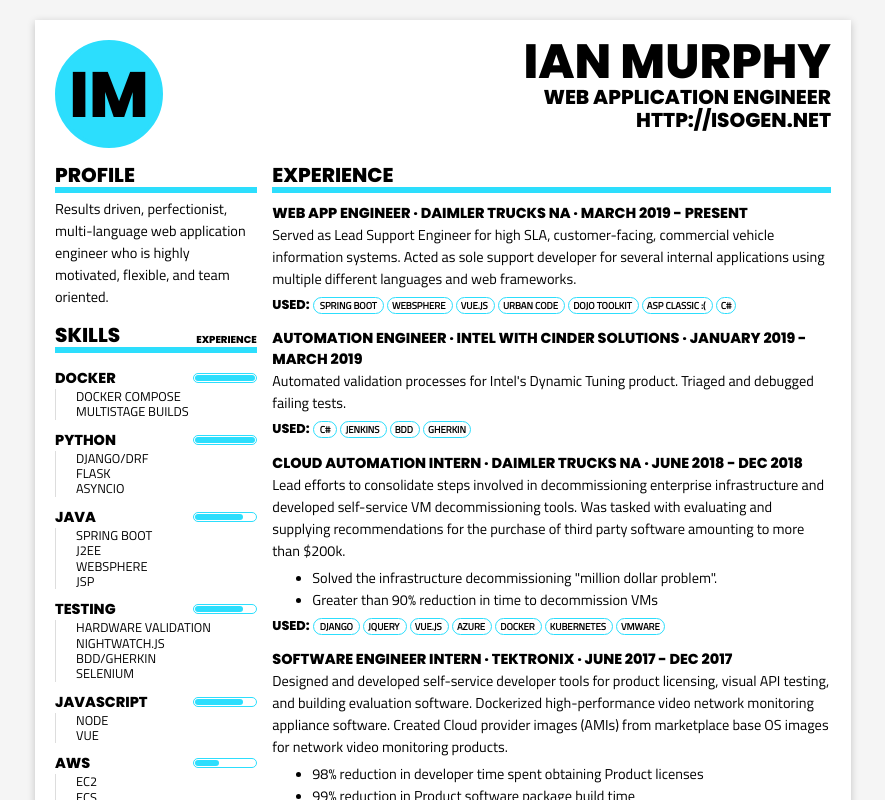
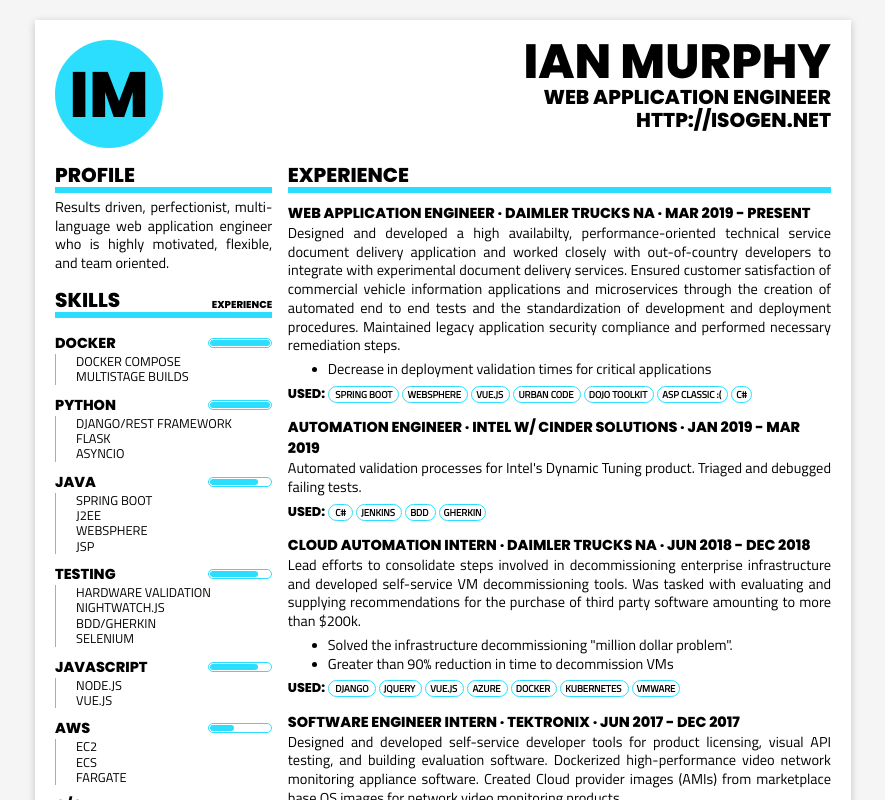
Before and after one commit to 3jackdaws/vue-ui-boilerplate, a Vue app: page /#/ in a window 1280 px wide. Shown: the top 800 px of the page, without its empty margins (197-1082 px from the left). Built offline with nearby package versions, Linux system fonts and the light colour scheme.

Commit message:
First page done

```diff
--- a/public/index.html
+++ b/public/index.html
@@ -4,8 +4,8 @@
     <meta charset="utf-8">
     <meta http-equiv="X-UA-Compatible" content="IE=edge">
     <meta name="viewport" content="width=device-width,initial-scale=1.0">
-    <link rel="icon" href="<%= BASE_URL %>favicon.ico">
-    <title>Resume</title>
+    <link rel="icon" href="<%= BASE_URL %>favicon.png">
+    <title></title>
     <link href="https://fonts.googleapis.com/css?family=Poppins:800|Aleo:300|Titillium+Web" rel="stylesheet">
   </head>
   <body>
--- a/src/App.vue
+++ b/src/App.vue
@@ -8,7 +8,7 @@
 
 
 export default {
-  name: 'LayoutDefault',
+  name: 'App',
 
   components: {
 
--- a/src/components/resume/Resume.vue
+++ b/src/components/resume/Resume.vue
@@ -6,17 +6,27 @@
                 <column :width="columnWidth">
                     <basic-section v-if="data && data.profile" label="Profile" :text="data?data.profile : null"></basic-section>
                     <basic-section v-if="data && !data.profile" label="Objective" :text="data?data.objective : null"></basic-section>
-                    <skills :data="data?data.skills:null" :overflow.sync="overflowSkills"/>
+                    <skills :skills="data?data.skills:[]" :overflow.sync="overflowSkills"/>
                 </column>
                 <column :width="100 - columnWidth">
-                    <experience :data="data?data.experience:null" />
+                    <experience :data="data?data.experience.slice(0,4):null" />
                     <education :data="data?data.education:null" />
                 </column>
             </div>
-            <resume-footer>
+            <resume-footer id="p1-footer">
 
             </resume-footer>
         </page>
+        <!-- <page :loaded="!!data">
+            <div class="page-content">
+                <column :width="columnWidth">
+                    <skills title="More Skills" :skills="overflowSkills" />
+                </column>
+                <column :width="100 - columnWidth">
+                    <experience title="More Experience" :data="data?data.experience.slice(4):null" />
+                </column>
+            </div>
+        </page> -->
     </div>
 </template>
 
@@ -53,7 +63,7 @@
     },
     data(){
         return {
-             columnWidth:27,
+             columnWidth:29,
              loaded:false,
              overflowSkills:[]
         }
@@ -83,7 +93,19 @@
             }
         },
         overflowSkills(skills){
-            console.log(skills);
+            console.info("OVERFLOW:", skills);
+        }
+    },
+    mounted(){
+        document.addEventListener("paste", function(event){
+            let text = event.clipboardData.getData('text');
+            if (!!text){
+                console.log(text);
+            }
+        })
+
+        if(this.data.resumeName){
+            document.title = this.data.resumeName;
         }
     }
 }
@@ -131,11 +153,14 @@
         font-family: var(--primary-font);
         /*font-weight: 300;*/
         font-size: 0.9em;
+        line-height: 1.3em;
     }
 
     p{
         margin-top: 0;
         margin-bottom: 0;
+        text-align: justify;
+        text-justify: inter-cluster;
     }
 
     .section{
--- a/src/components/resume/layout/ResumeFooter.vue
+++ b/src/components/resume/layout/ResumeFooter.vue
@@ -53,9 +53,10 @@
     }
 
     .page-footer{
+        box-sizing: border-box;
         display: flex;
         justify-content: space-around;
-        padding-top: 15px;
+
         position: absolute;
         bottom:0;
         left:0;
--- a/src/components/resume/sections/Education.vue
+++ b/src/components/resume/sections/Education.vue
@@ -3,7 +3,7 @@
         <section-header>Education</section-header>
         <div v-for='degree in data' class='sub-section'>
             <h5>{{ degree.type }} in {{ degree.subject }} &middot; {{ degree.date }} &middot; {{ degree.school }}</h5>
-            <p>{{ degree.summary }}</p>
+            <!-- <p>{{ degree.summary }}</p> -->
         </div>
     </div>
 </template>
--- a/src/components/resume/sections/Experience.vue
+++ b/src/components/resume/sections/Experience.vue
@@ -1,7 +1,7 @@
 <template>
     <div class="experience section">
         <section-header>
-            Experience
+            {{ title }}
         </section-header>
         <div v-for='job in data' class='job' :key="job.title">
             <h5>{{ job.title }} &middot; {{ job.company }} &middot; {{ job.from }} - {{ job.to }}</h5>
@@ -22,7 +22,11 @@
 import Chip from '../decorations/Chip'
 export default {
     props:{
-        data:Array
+        data:Array,
+        title:{
+            default:"Experience",
+            type:String
+        }
     },
     components:{
         SectionHeader,
--- a/src/components/resume/sections/Skills.vue
+++ b/src/components/resume/sections/Skills.vue
@@ -1,11 +1,12 @@
 <template>
     <div class="skills" ref="skillsContainer">
         <section-header>
-            Skills
+            {{ title }}
+            <h6 class="section-subheader">{{ subtitle }}</h6>
             <span class="proficiency-header">Experience</span>
         </section-header>
         <div class="skill-list">
-            <div v-for='skill in data' class='sub-section' :key="skill.name" :ref="skill.name">
+            <div v-for='skill in skills' :class='{"sub-section":true, "visible":!calculating && overflow.indexOf(skill) < 0}' :key="skill.name" :ref="skill.name">
                 <h5 class="skill">
                     {{ skill.name }}
                     <span v-if="skill.level" class="proficiency-level">
@@ -23,46 +24,70 @@
 </template>
 <script>
 import SectionHeader from '../layout/SectionHeader'
+
 export default {
     components:{
         SectionHeader
     },
     props:{
-        data:Array,
-        overflow:Array
+        skills:Array,
+        overflow:{
+            default: ()=>[],
+            type: Array
+        },
+        title:{
+            default:"Skills",
+            type:String
+        },
+        subtitle:String
     },
     data(){
         return {
-            _visibleSkills:[],
+            calculating:true
         }
     },
 
-    watch:{
-        data(skills){
-            this.$nextTick(() => {
-                let containerBottom = this.$refs["skillsContainer"].getBoundingClientRect().bottom;
+    methods:{
+        getFooterTop(){
+            let footer = document.querySelector("#p1-footer");
+            return footer.getBoundingClientRect().top;
+        },
+        calcSkills(){
+            this.calculating = true;
+
+
+
             let overflowSkills = [];
-                let refs = this.$refs;
-                // console.info("Bottom: ", containerBottom)
-                this.data.forEach(function(skill, index){
-                    let node = refs[skill.name][0];
-                    let rect = node.getBoundingClientRect();
-                    let visible = rect.bottom < containerBottom;
+
+            this.skills.forEach(function(skill, index){
+                let footerTop = this.getFooterTop()
+                let node = this.$refs[skill.name][0];
+                let skillBottom = node.getBoundingClientRect().bottom;
+                let visible = skillBottom < footerTop;
+
+                console.log(skill.name, `${skillBottom} < ${footerTop}`);
 
                 // console.log(skill.name, visible);
 
                 if(!visible){
                     overflowSkills.push(skill);
                 }
-                })
+            }.bind(this))
             this.$emit("update:overflow", overflowSkills);
-            }, this);
+            this.calculating = false;
+        },
 
-        }
     },
-    miunted(){
 
-    }
+    watch:{
+        skills(n){
+            this.$nextTick(this.calcSkills);
+        },
+    },
+    mounted(){
+        this.$nextTick(this.calcSkills);
+    },
+
 }
 </script>
 
@@ -83,15 +108,23 @@
 
     .skill-list{
         overflow-y: hidden;
-        max-height: 7in;
-        border-bottom: 1px solid #ddd;
 
+    }
+
+    .sub-section{
+        transition-duration: 0.2s;
+        transition-property: opacity;
+        opacity: 0;
+    }
+
+    .visible{
+        opacity: 1;
     }
 
     .subskill-list{
         padding-left: 20px;
 
-        border-left: 1px solid #ddd;
+        border-left: 1px solid #2cdefd;
     }
 
     .subskill{
@@ -126,7 +159,12 @@
         font-family: var(--headings-font);
         font-size: 0.5em;
         float:right;
-        margin-top: 5px;
+        margin-top: 10px;
         margin-bottom: 0px;
     }
+
+    .section-subheader{
+        display: inline-block;
+        font-size: 0.5em;
+    }
 </style>
--- a/src/data.js
+++ b/src/data.js
@@ -4,7 +4,7 @@
 
 
 export default {
-    resumeName:"General Resume",
+    resumeName:"General Resume | Ian Murphy",
     resumeVersion:"2.3.0",
     applicant:"Ian Murphy",
     role:"Web Application Engineer",          //what you would consider yourself, this can be the position applied for
@@ -18,12 +18,12 @@
     experience:[                    //professional experience
         {
             company:"Daimler Trucks NA",
-            title:"Web App Engineer",
-            from:"March 2019",
+            title:"Web Application Engineer",
+            from:"Mar 2019",
             to:"Present",
-            description:"Served as Lead Support Engineer for high SLA, customer-facing, commercial vehicle information systems.  Acted as sole support developer for several internal applications using multiple different languages and web frameworks.",
+            description:"Designed and developed a high availabilty, performance-oriented technical service document delivery application and worked closely with out-of-country developers to integrate with experimental document delivery services. Ensured customer satisfaction of commercial vehicle information applications and microservices through the creation of automated end to end tests and the standardization of development and deployment procedures.  Maintained legacy application security compliance and performed necessary remediation steps.",
             results:[
-
+                "Decrease in deployment validation times for critical applications"
             ],
             technologies:[
                 "Spring Boot",
@@ -36,10 +36,10 @@
             ]
         },
         {
-            company:"Intel with Cinder Solutions",
+            company:"Intel w/ Cinder Solutions",
             title:"Automation Engineer",
-            from:"January 2019",
-            to:"March 2019",
+            from:"Jan 2019",
+            to:"Mar 2019",
             description:"Automated validation processes for Intel's Dynamic Tuning product.  Triaged and debugged failing tests.",
             results:[
 
@@ -54,7 +54,7 @@
         {
             company:"Daimler Trucks NA",
             title:"Cloud Automation Intern",
-            from:"June 2018",
+            from:"Jun 2018",
             to:"Dec 2018",
             description:"Lead efforts to consolidate steps involved in decommissioning enterprise infrastructure and developed self-service VM decommissioning tools. Was tasked with evaluating and supplying recommendations for the purchase of third party software amounting to more than $200k. ",
             results:[
@@ -74,7 +74,7 @@
         {
             company:"Tektronix",
             title:"Software Engineer Intern",
-            from:"June 2017",
+            from:"Jun 2017",
             to:"Dec 2017",
             description:"Designed and developed self-service developer tools for product licensing, visual API testing, and building evaluation software. Dockerized high-performance video network monitoring appliance software. Created Cloud provider images (AMIs) from marketplace base OS images for network video monitoring products.",
             results:[
@@ -90,29 +90,29 @@
                 "AWS",
             ]
         },
-        // {
-        //     company:"Vobile, Inc",
-        //     title:"R&D Intern",
-        //     from:"December 2016",
-        //     to:"January 2017",
-        //     description:"Oversaw office-wide Windows 10 workstation upgrades. Performed out of box setup and installation of new workstations. ",
-        //     technologies:[
-        //         "Python",
-        //         "Docker",
-        //     ]
-        // },
-        // {
-        //     company:"Vobile, Inc",
-        //     title:"R&D Intern",
-        //     from:"June 2016",
-        //     to:"January 2017",
-        //     description:"Accelerated internal documentation software migration by designing format conversion scripts in Python. Dockerized inventory managment software. Performed intra-office tech support.",
-        //     technologies:[
-        //         "Python",
-        //         "Docker",
-        //     ]
+        {
+            company:"Vobile, Inc",
+            title:"R&D Intern",
+            from:"Dec 2016",
+            to:"Jan 2017",
+            description:"Oversaw office-wide Windows 10 workstation upgrades. Performed out of box setup and installation of new workstations. ",
+            technologies:[
+                "Python",
+                "Docker",
+            ]
+        },
+        {
+            company:"Vobile, Inc",
+            title:"R&D Intern",
+            from:"Jun 2016",
+            to:"Sep 2016",
+            description:"Accelerated internal documentation software migration by designing format conversion scripts in Python. Dockerized inventory managment software. Performed intra-office tech support.",
+            technologies:[
+                "Python",
+                "Docker",
+            ]
 
-        // },
+        },
     ],
     education:[
         {
@@ -136,7 +136,7 @@
             name:"Python",
             level:5,
             sub:[
-                "Django/DRF",
+                "Django/Rest Framework",
                 "Flask",
                 "Asyncio",
             ]
@@ -165,8 +165,8 @@
             name:"JavaScript",
             level:4,
             sub:[
-                "Node",
-                "Vue",
+                "Node.js",
+                "Vue.js",
             ]
         },
         {
@@ -181,11 +181,7 @@
         {
             name:"C/C++",
             level:3.5,
-            sub:[
-                "EC2",
-                "ECS",
-                "Fargate",
-            ]
+
         },
         {
             name:"C#",
@@ -206,56 +202,27 @@
             level:3,
             desc:"Experience with using CLI Git and GitLab to collaborate on a team and control software versions."
         },
-        // {
-        //     name:"REST Framework",
-        //     level:3,
-        //     desc:"Experience with Generic Views, custom APIViews, Serializers, Authentication, Viewsets and Routers."
-        // },
-        // {
-        //     name:"Channels",
-        //     level:4,
-        //     desc:"Proficient with version 1 and 2, asynchronous programming, channel layers, background and WebSocket workers."
-        // },
         {
             name:"RESTful API Design",
             level:4,
             desc:"Extensive experience designing and developing RESTful APIs for Web Applications and Services."
         },
         {
-            name:"SQL - Postgres & MySQL",
+            name:"SQL",
             level:3,
-            desc:"Intermediate knowledge of SQL syntax, dialogs, and features. Primary experience with PostgreSQL and MySQL."
+            sub:[
+                "Postgres",
+                "MySQL",
+                "SQL Server",
+            ]
         },
-        {
-            name:"Node.js",
-            level:2,
-            desc:"Intermediate level experience with writing Node applications as both standalone web sites and Electron Apps."
-        },
-        // {
-        //     name:"Azure",
-        //     level:2,
-        //     desc:"Experience with ARM Templates."
-        // },
         {
             name:"Kubernetes",
             level:3,
-            desc:"Moderate experience with multiple Kubernetes providers including Rancher and OpenShift."
+            sub:[
+                "Rancher",
+            ]
         },
-        {
-            name:"UX Design",
-            level:3,
-            desc:"Extreme drive and intuition to provide the best user experience for customers."
-        },
-        {
-            name:"PHP",
-            level:4,
-            desc:"Self-taught for personal web projects, used professionally while working on Tektronix's Sentry Web UI."
-        },
-        // {
-        //     name:"Golang",
-        //     level:2,
-        //     desc:"Self-taught for personal web projects."
-        // },
     ],
     projects:[      // this just fills up space on the second page, idk what else to put here ¯\_(ツ)_/¯
         {
```
Also changed, not shown: babel.config.js (+1 -10 lines), src/components/pages/ViewResume.vue (+1 -7 lines), public/favicon.png (added), 1 other file (tests, documents, lock files or other folders). Lines whose indentation alone changed are shown as unchanged.
